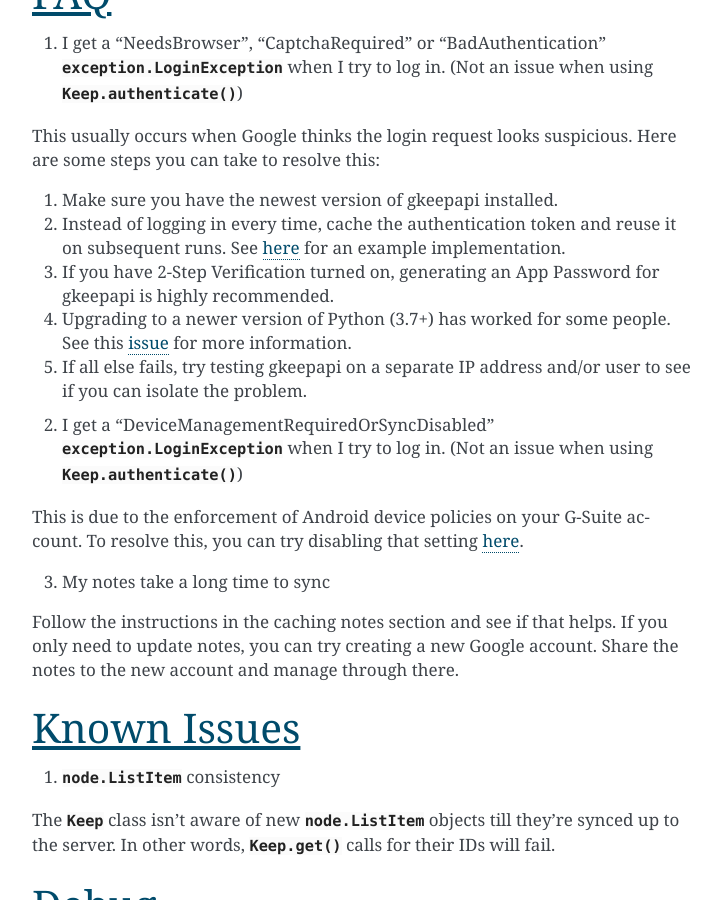
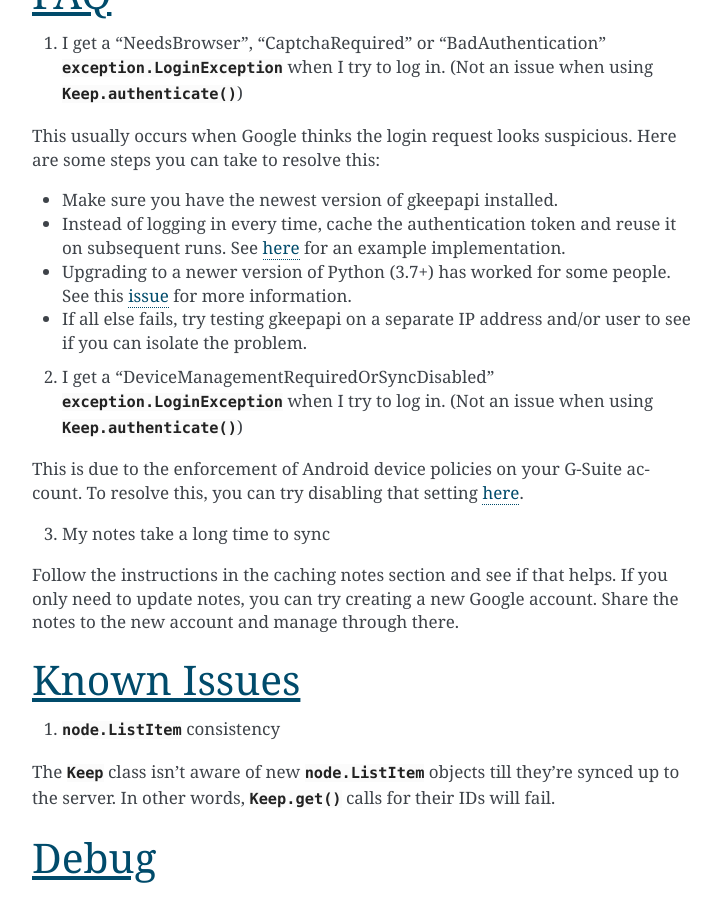
Before and after one commit to kiwiz/gkeepapi, a Sphinx documentation site: the page built from docs/index.rst, in a window 1280 px wide and 900 px high, scrolled down 11683 px. Shown: the whole window, without its empty margins (388-1109 px from the left). Built offline with Sphinx 7.4.7, drawn with Linux system fonts in a browser that asks for light colours.

Commit message:
Doc: Remove reference to app passwords

```diff
--- a/docs/index.rst
+++ b/docs/index.rst
@@ -438,11 +438,10 @@
 
 This usually occurs when Google thinks the login request looks suspicious. Here are some steps you can take to resolve this:
 
-1. Make sure you have the newest version of gkeepapi installed.
-2. Instead of logging in every time, cache the authentication token and reuse it on subsequent runs. See `here <https://github.com/kiwiz/keep-cli/blob/master/src/keep_cli/__main__.py#L106-L128>`__ for an example implementation.
-3. If you have 2-Step Verification turned on, generating an App Password for gkeepapi is highly recommended.
-4. Upgrading to a newer version of Python (3.7+) has worked for some people. See this `issue <https://gitlab.com/AuroraOSS/AuroraStore/issues/217#note_249390026>`__ for more information.
-5. If all else fails, try testing gkeepapi on a separate IP address and/or user to see if you can isolate the problem.
+- Make sure you have the newest version of gkeepapi installed.
+- Instead of logging in every time, cache the authentication token and reuse it on subsequent runs. See `here <https://github.com/kiwiz/keep-cli/blob/master/src/keep_cli/__main__.py#L106-L128>`__ for an example implementation.
+- Upgrading to a newer version of Python (3.7+) has worked for some people. See this `issue <https://gitlab.com/AuroraOSS/AuroraStore/issues/217#note_249390026>`__ for more information.
+- If all else fails, try testing gkeepapi on a separate IP address and/or user to see if you can isolate the problem.
 
 2. I get a "DeviceManagementRequiredOrSyncDisabled" :py:class:`exception.LoginException` when I try to log in. (Not an issue when using :py:meth:`Keep.authenticate`)
 
```
